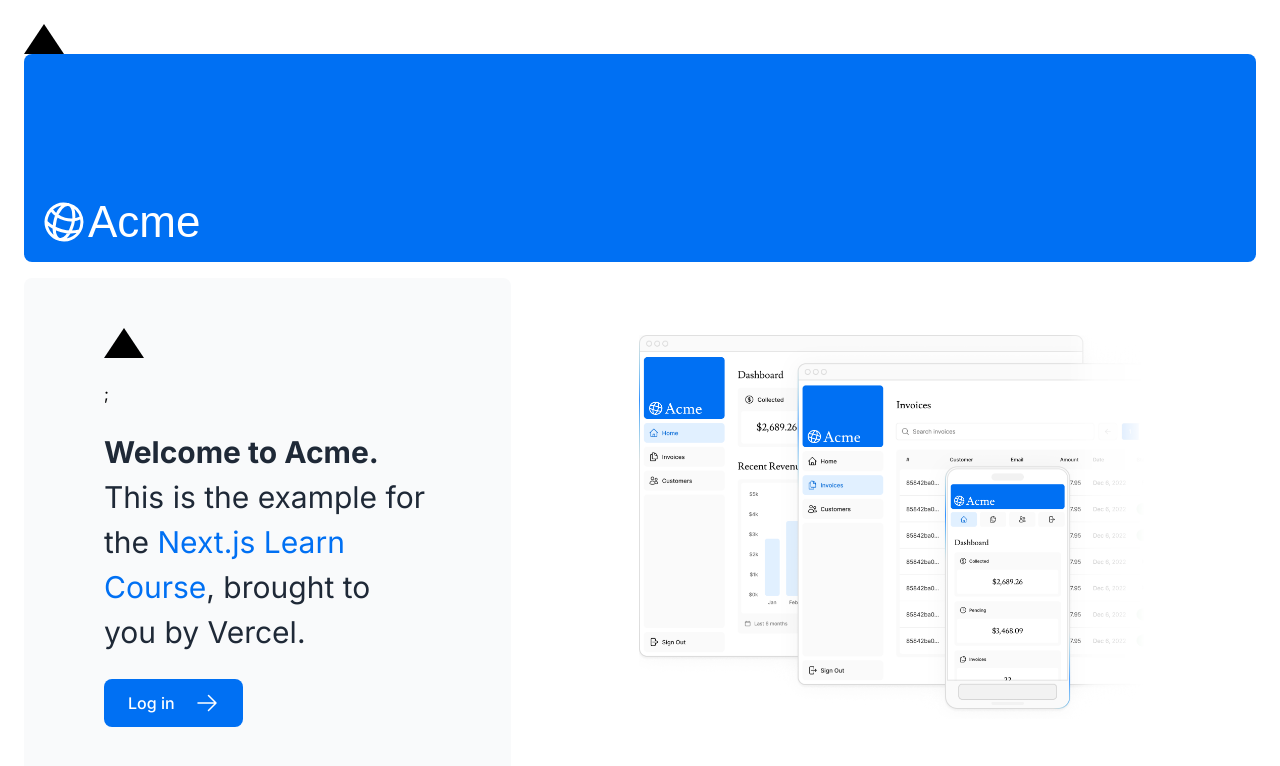
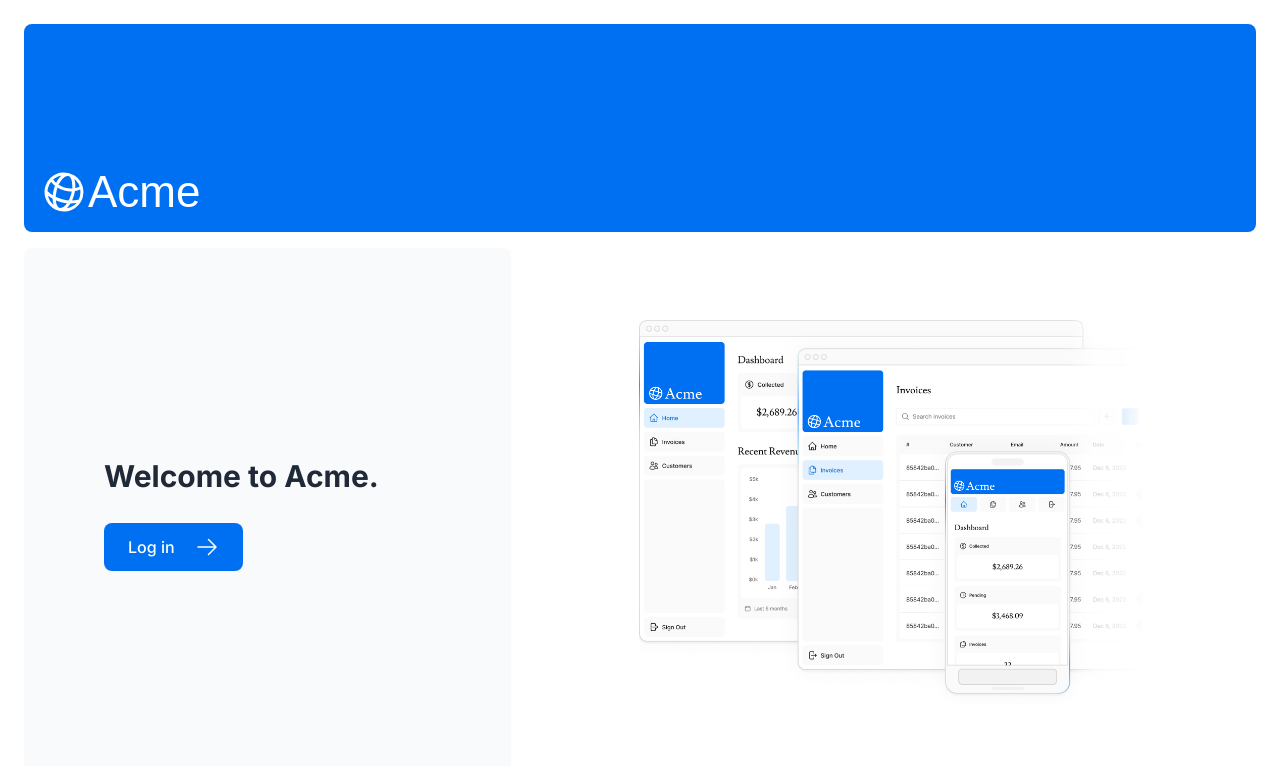
Before and after one commit to AnnettLebid/dashboard-nextjs, a Next.js app: page / in a window 1280 px wide. Shown: the top 766 px of the page. Built offline with nearby package versions, Linux system fonts and the light colour scheme; a web font is replaced by a local one.

Commit message:
fix main page css

```diff
--- a/app/page.tsx
+++ b/app/page.tsx
@@ -8,19 +8,13 @@
 export default function Page() {
   return (
     <main className="flex min-h-screen flex-col p-6">
-      <div className="h-0 w-0 border-b-[30px] border-l-[20px] border-r-[20px] border-b-black border-l-transparent border-r-transparent" />
       <div className="flex h-20 shrink-0 items-end rounded-lg bg-blue-500 p-4 md:h-52">
         <AcmeLogo />
       </div>
       <div className="mt-4 flex grow flex-col gap-4 md:flex-row">
         <div className="flex flex-col justify-center gap-6 rounded-lg bg-gray-50 px-6 py-10 md:w-2/5 md:px-20">
-          <div className={styles.shape}></div>;
           <p className={`text-xl text-gray-800 md:text-3xl md:leading-normal`}>
-            <strong>Welcome to Acme.</strong> This is the example for the{" "}
-            <a href="https://nextjs.org/learn/" className="text-blue-500">
-              Next.js Learn Course
-            </a>
-            , brought to you by Vercel.
+            <strong>Welcome to Acme.</strong>
           </p>
           <Link
             href="/login"
```
